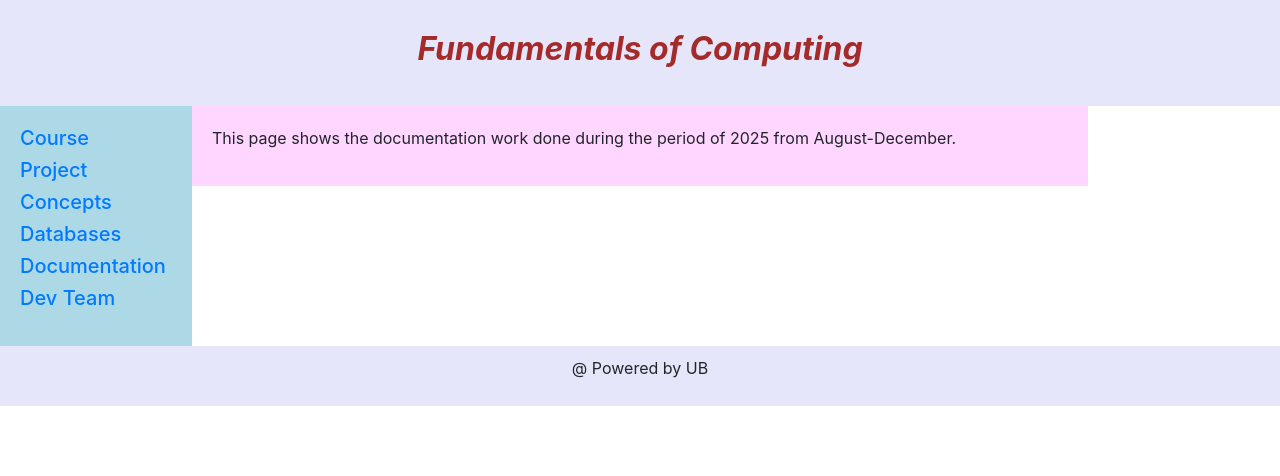
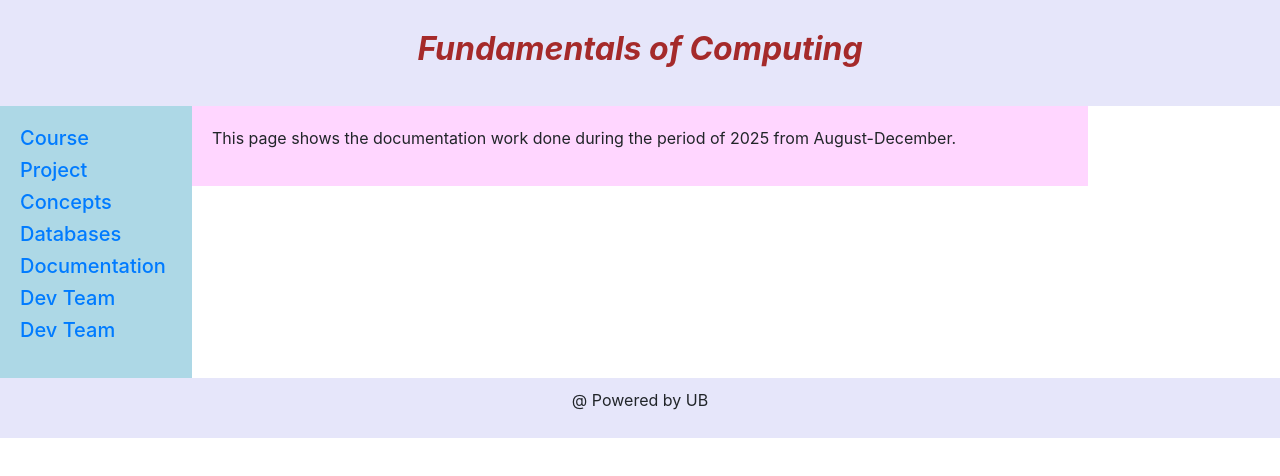
Before and after one commit to 2025163226-l1ly/html., a plain HTML site: page documentation.html in a window 1280 px wide. Drawn offline with nearby package versions, Linux system fonts and the light colour scheme.

Commit message:
Update documentation.html

```diff
--- a/documentation.html
+++ b/documentation.html
@@ -23,6 +23,7 @@
 	  <li><h5><a href="database.html">Databases</a></h5></li>
 	  <li><h5><a href="documentation.html">Documentation</a></h5></li>
       <li><h5><a href="aboutme.html">Dev Team</a></h5></li>
+		<li><h5><a href="mapgame.html">Dev Team</a></h5></li>
     </ul>
   </nav>
   <article>
```
